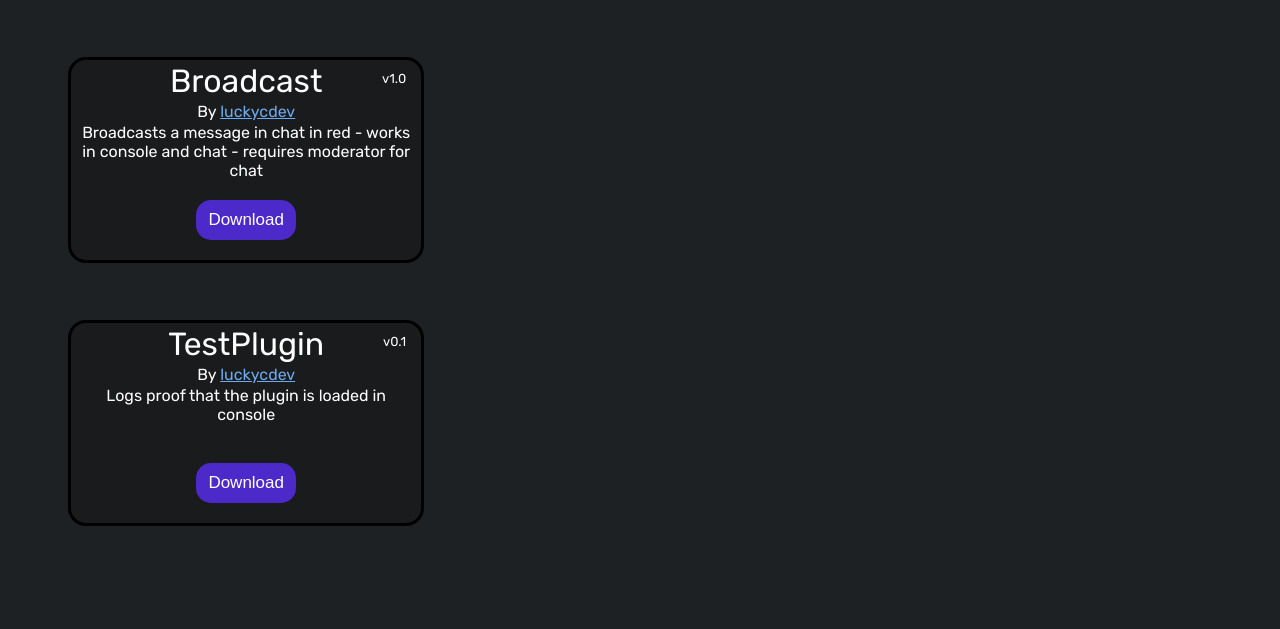
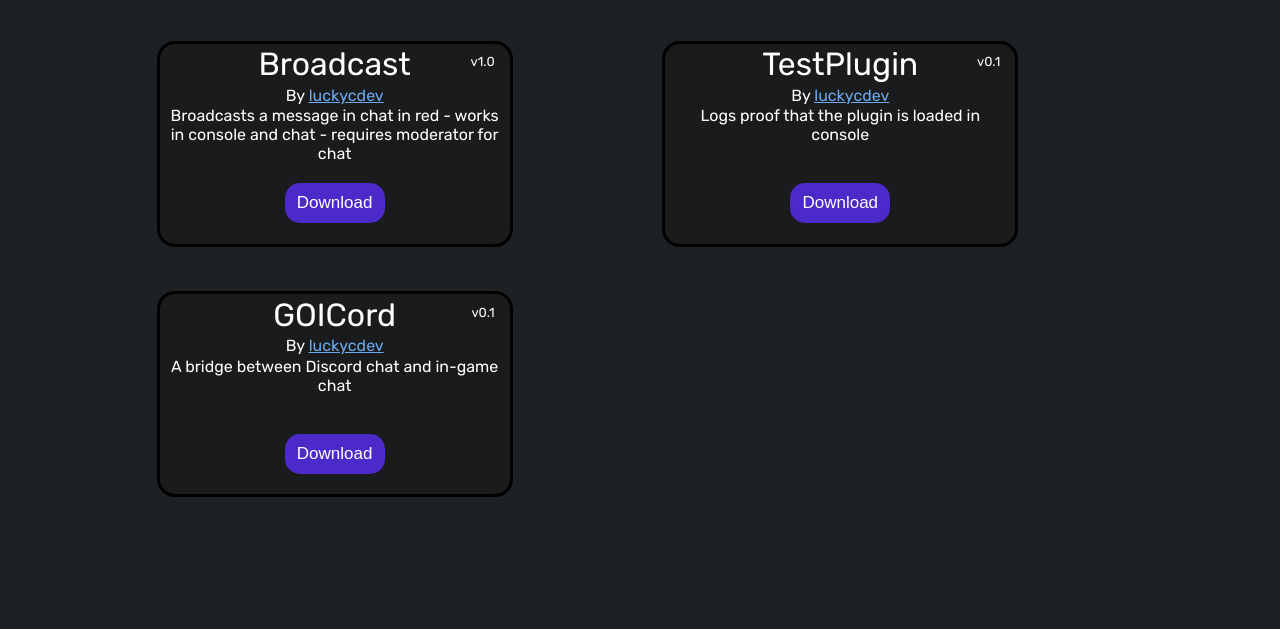
Before and after one commit to luckycdev/Zenith-Website, a plain HTML site: page plugins/index.html in a window 1280 px wide. Shown: the part 105-734 px from the top of the page. Drawn offline with Linux system fonts and the light colour scheme.

```diff
--- a/index.css
+++ b/index.css
@@ -145,6 +145,13 @@
     height: 30px;
 }
 
+.plugingrid {
+    display: grid;
+    grid-template-columns: repeat(auto-fit, minmax(350px, 1fr));
+    margin-left: 10%;
+    margin-right: 10%
+}
+
 .plugincontainer {
     position: relative;
     display: flex;
--- a/plugins/index.html
+++ b/plugins/index.html
@@ -57,6 +57,7 @@
 
 <h1 style="margin-left:5%"><u>Plugins</u></h1>
 <div style="text-align: center; margin:auto; display:inline; width:35%;">
+  <div class="plugingrid">
 
     <div class="plugincontainer" style="margin:5%;">
       <p class='small'>v1.0</p>
@@ -64,8 +65,9 @@
       <p>By <a href="https://github.com/luckycdev" target="_blank" class="links">luckycdev</a></p>
       <p style="margin-left:10px; margin-right:10px;">Broadcasts a message in chat in red - works in console and chat - requires moderator for chat</p>
       <br>
-        <a href="https://github.com/luckycdev/Zenith-Plugins/raw/refs/heads/main/Broadcast/Broadcast.dll"><div align="center"><button class="downloadbutton">Download</button></a></div>
-    </div>
+      <a href="https://github.com/luckycdev/Zenith-Plugins/raw/refs/heads/main/Broadcast/Broadcast.dll">
+        <div align="center"><button class="downloadbutton">Download</button></div>
+      </a>
     </div>
 
     <div class="plugincontainer" style="margin:5%;">
@@ -75,7 +77,24 @@
       <p style="margin-left:10px; margin-right:10px;">Logs proof that the plugin is loaded in console</p>
       <br>
       <br>
-        <a href="https://github.com/luckycdev/Zenith-Plugins/raw/refs/heads/main/TestPlugin/TestPlugin.dll"><div align="center"><button class="downloadbutton">Download</button></a></div>
+      <a href="https://github.com/luckycdev/Zenith-Plugins/raw/refs/heads/main/TestPlugin/TestPlugin.dll">
+        <div align="center"><button class="downloadbutton">Download</button></div>
+      </a>
+    </div>
+
+    <div class="plugincontainer" style="margin:5%;">
+      <p class='small'>v0.1</p>
+      <p style="font-size: xx-large;">GOICord</p>
+      <p>By <a href="https://github.com/luckycdev" target="_blank" class="links">luckycdev</a></p>
+      <p style="margin-left:10px; margin-right:10px;">A bridge between Discord chat and in-game chat</p>
+      <br>
+      <br>
+      <a href="https://github.com/luckycdev/Zenith-Plugins/raw/refs/heads/main/GOICord/GOICord.dll">
+        <div align="center"><button class="downloadbutton">Download</button></div>
+      </a>
+    </div>
+
+  </div>
 </div>
 
     </body>
```
Also changed, not shown: download/index.html (+6 -6 lines), tutorials/plugins/index.html (+1 -0 lines). Lines whose indentation alone changed are shown as unchanged.
